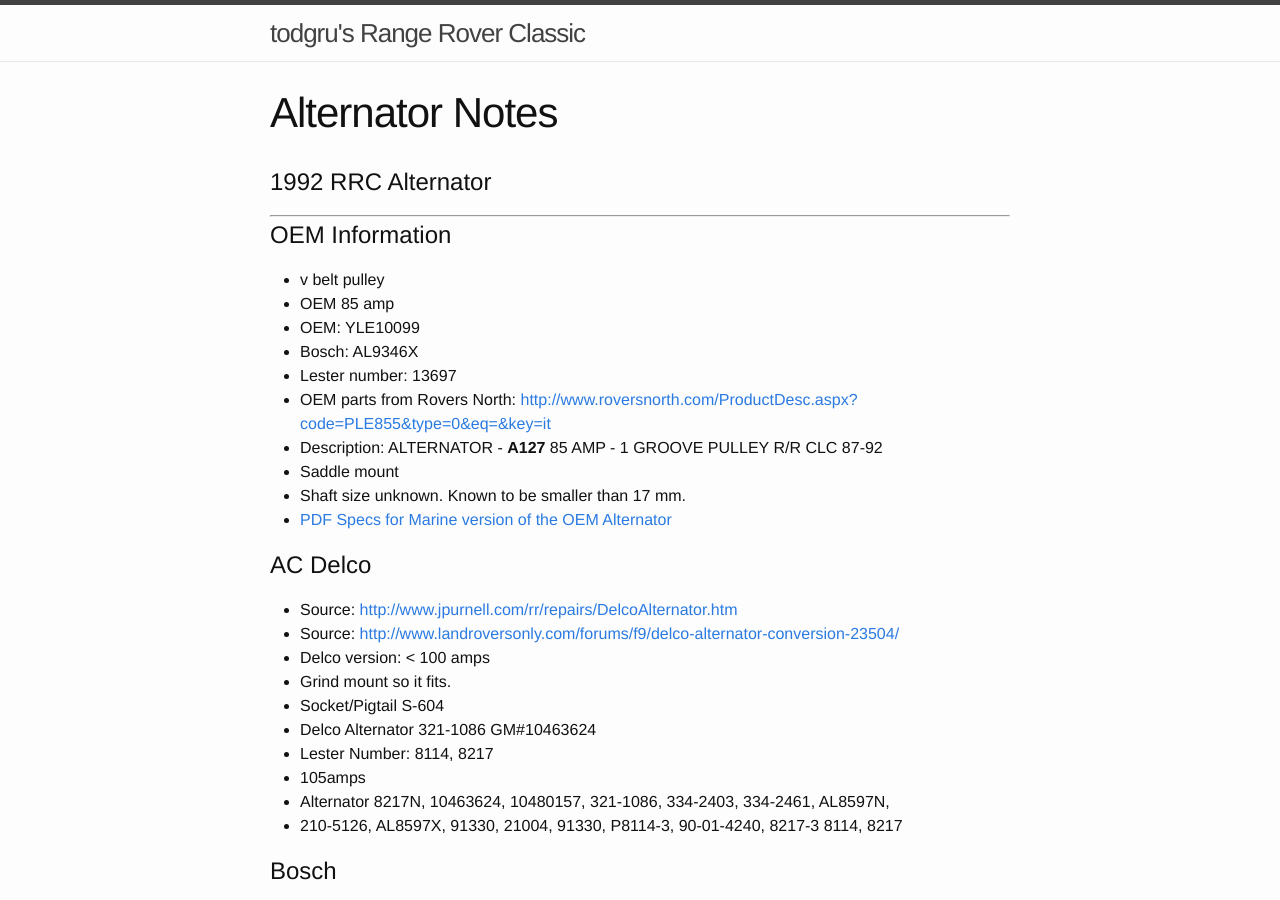
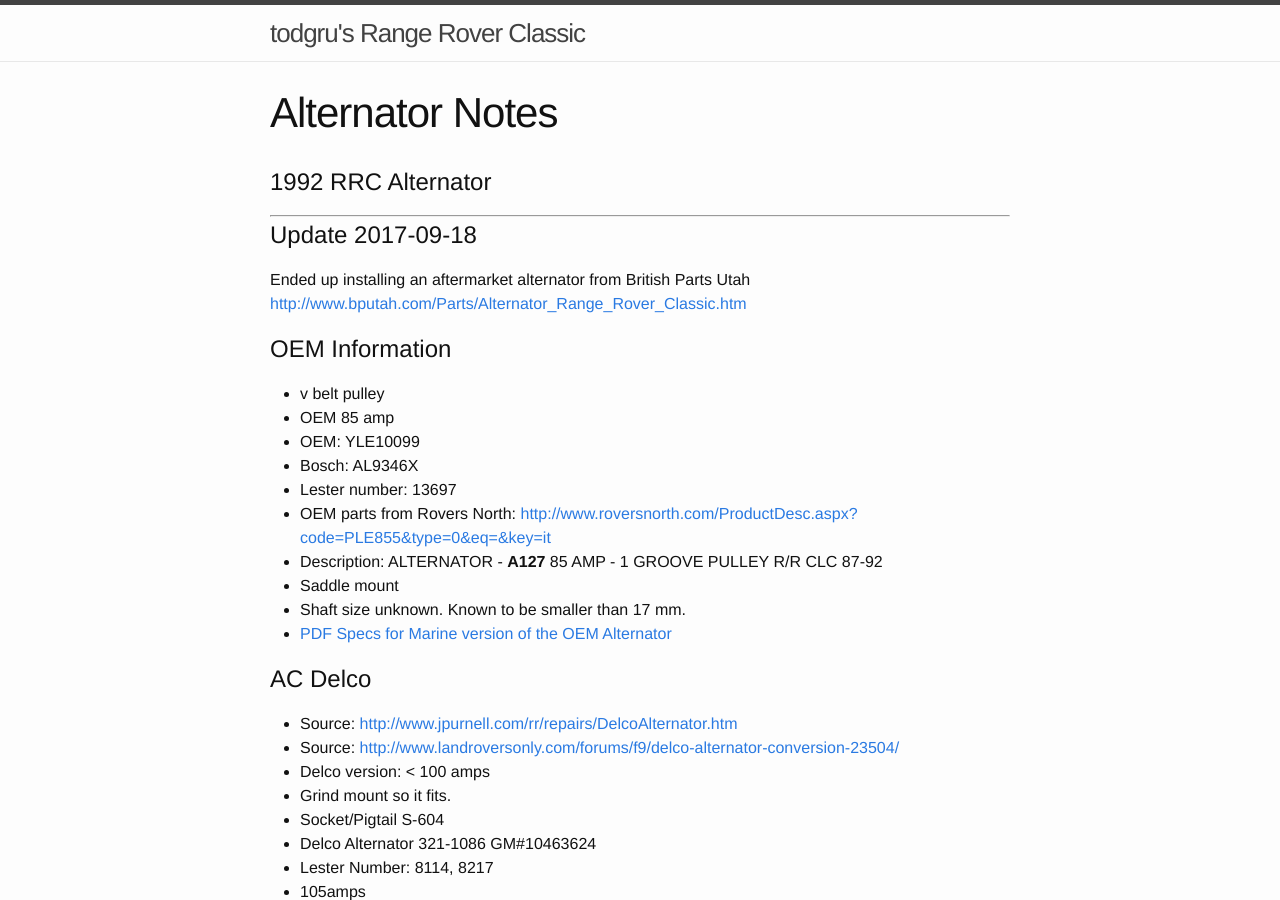
Before and after one commit to rangeroverclassic/rangeroverclassic.github.io, a Jekyll site: the page built from alternator/alternator-notes.md, in a window 1280 px wide and 900 px high. Built offline with Jekyll 4.4.1, drawn with Linux system fonts in a browser that asks for light colours; Markdown is read by kramdown in place of the engine named in the settings.

Commit message:
Update for bputah.com alternator

```diff
--- a/alternator/alternator-notes.md
+++ b/alternator/alternator-notes.md
@@ -10,6 +10,9 @@
 
 ---
 
+# Update 2017-09-18
+
+Ended up installing an aftermarket alternator from British Parts Utah <http://www.bputah.com/Parts/Alternator_Range_Rover_Classic.htm>
 # OEM Information
 
 - v belt pulley
```
